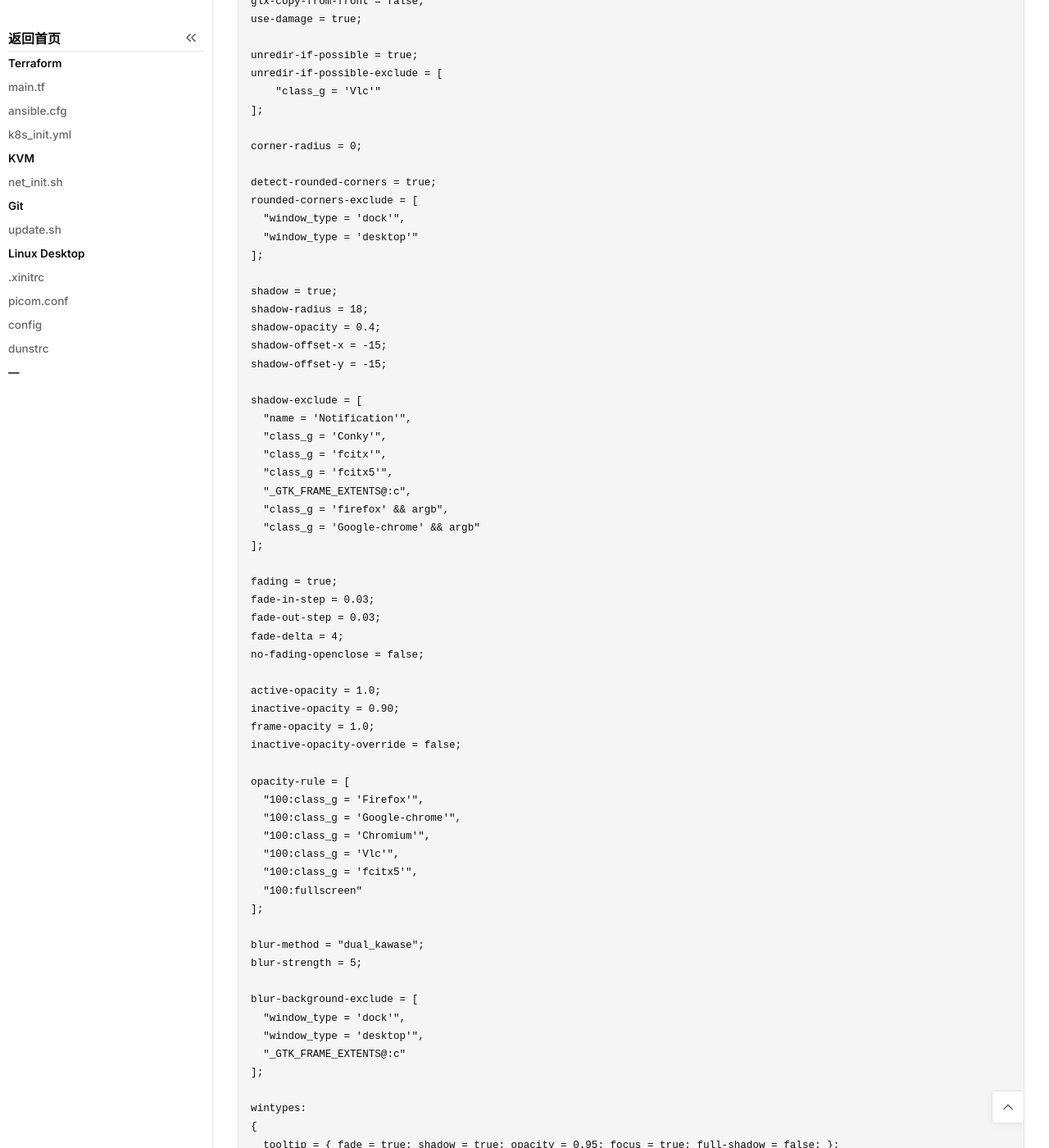
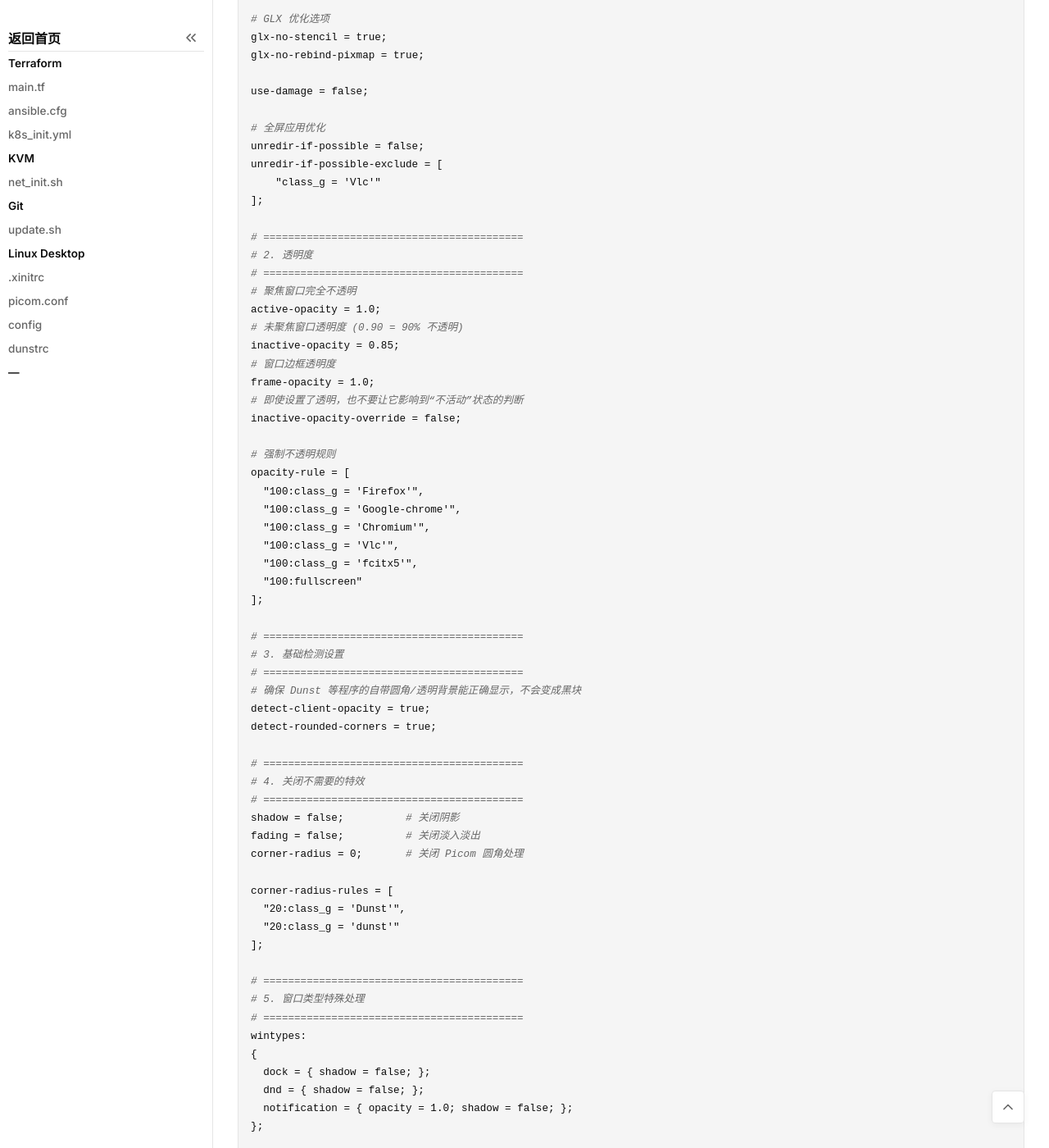
Before and after one commit to librebitx/libix.github.io, a Jekyll site: the page built from _posts/26-01-20-Code.md, in a window 1280 px wide and 1400 px high, scrolled down 17961 px. Shown: the whole window at 82% size. Built offline with Jekyll 4.4.1, drawn with Linux system fonts in a browser that asks for light colours; some of the changed text lies outside the part shown.

Commit message:
Updated some content 2026/01/22-06:58:34

````diff
--- a/_posts/26-01-20-Code.md
+++ b/_posts/26-01-20-Code.md
@@ -811,54 +811,37 @@ exec i3
 ## picom.conf
 
 ```bash
+# ==========================================
+# 1. 核心后端与性能 (消除撕裂的关键)
+# ==========================================
 backend = "glx";
 vsync = true;
 
+# GLX 优化选项
 glx-no-stencil = true;
 glx-no-rebind-pixmap = true;
-glx-copy-from-front = false;
-use-damage = true;
 
-unredir-if-possible = true;
+use-damage = false;
+
+# 全屏应用优化
+unredir-if-possible = false;
 unredir-if-possible-exclude = [
     "class_g = 'Vlc'"
 ];
 
-corner-radius = 0;
-
-detect-rounded-corners = true;
-rounded-corners-exclude = [
-  "window_type = 'dock'",
-  "window_type = 'desktop'"
-];
-
-shadow = true;
-shadow-radius = 18;
-shadow-opacity = 0.4;
-shadow-offset-x = -15;
-shadow-offset-y = -15;
-
-shadow-exclude = [
-  "name = 'Notification'",
-  "class_g = 'Conky'",
-  "class_g = 'fcitx'",
-  "class_g = 'fcitx5'",
-  "_GTK_FRAME_EXTENTS@:c",
-  "class_g = 'firefox' && argb",
-  "class_g = 'Google-chrome' && argb"
-];
-
-fading = true;
-fade-in-step = 0.03;
-fade-out-step = 0.03;
-fade-delta = 4;
-no-fading-openclose = false;
-
+# ==========================================
+# 2. 透明度
+# ==========================================
+# 聚焦窗口完全不透明
 active-opacity = 1.0;
-inactive-opacity = 0.90;
+# 未聚焦窗口透明度 (0.90 = 90% 不透明)
+inactive-opacity = 0.85;
+# 窗口边框透明度
 frame-opacity = 1.0;
+# 即使设置了透明，也不要让它影响到“不活动”状态的判断
 inactive-opacity-override = false;
 
+# 强制不透明规则
 opacity-rule = [
   "100:class_g = 'Firefox'",
   "100:class_g = 'Google-chrome'",
@@ -868,23 +851,33 @@ opacity-rule = [
   "100:fullscreen"
 ];
 
-blur-method = "dual_kawase";
-blur-strength = 5;
+# ==========================================
+# 3. 基础检测设置
+# ==========================================
+# 确保 Dunst 等程序的自带圆角/透明背景能正确显示，不会变成黑块
+detect-client-opacity = true;
+detect-rounded-corners = true;
 
-blur-background-exclude = [
-  "window_type = 'dock'",
-  "window_type = 'desktop'",
-  "_GTK_FRAME_EXTENTS@:c"
+# ==========================================
+# 4. 关闭不需要的特效
+# ==========================================
+shadow = false;          # 关闭阴影
+fading = false;          # 关闭淡入淡出
+corner-radius = 0;       # 关闭 Picom 圆角处理
+
+corner-radius-rules = [
+  "20:class_g = 'Dunst'",
+  "20:class_g = 'dunst'"
 ];
 
+# ==========================================
+# 5. 窗口类型特殊处理
+# ==========================================
 wintypes:
 {
-  tooltip = { fade = true; shadow = true; opacity = 0.95; focus = true; full-shadow = false; };
-  dock = { shadow = false; clip-shadow-above = true; }
-  dnd = { shadow = false; }
-  popup_menu = { opacity = 1.0; shadow = false; }
-  dropdown_menu = { opacity = 1.0; shadow = false; }
-  menu = { opacity = 1.0; shadow = false; }
+  dock = { shadow = false; };
+  dnd = { shadow = false; };
+  notification = { opacity = 1.0; shadow = false; };
 };
 
 ```
@@ -1003,50 +997,34 @@ bindsym $mod+l exec slock
 
 ```bash
 [global]
-    # === 位置：顶部居中 ===
+    width = (150, 1920)
+    height = (0, 50)
+
     origin = top-center
+    offset = (0, 10)
 
-    # 偏移量：水平0，垂直10 (稍微悬浮在屏幕边缘或状态栏下方)
-    # 你可以根据你的 i3bar 高度调整这个 10，比如改成 30 让它完全浮空
-    offset = 0x10
+    shrink = no
 
-    # === 大小 ===
-    # 宽度：固定 350px
-    width = 350
-    # 高度：自动适应内容
-    height = 300
-
-    # === 外观：黑洞风格 ===
-    # 纯黑背景
-    transparency = 0
-    separator_color = "#333333"
-
-    # 无边框 (融为一体)
     frame_width = 0
 
-    # 极大的圆角
-    corner_radius = 20
+    font = Google Sans Code 10
+    alignment = center
+    padding = 10
+    horizontal_padding = 10
+    format = "<b>%s</b> %b"
 
-    # 内边距
-    padding = 15
-    horizontal_padding = 20
+[sysinfo]
+    stack_tag = sysinfo
+    background = "#000000"
+    foreground = "#ffffff"
 
-    # === 文字 ===
-    font = Sans Bold 11
-    # 允许 Pango 标记 (粗体、颜色等)
-    markup = full
-    format = "%s\n%b"
-    alignment = center
-    # 行间距
-    line_height = 6
+[urgency_normal]
+    background = "#000000"
+    foreground = "#ffffff"
 
 [urgency_low]
     background = "#000000"
     foreground = "#888888"
-
-[urgency_normal]
-    background = "#000000"
-    foreground = "#ffffff"
 
 [urgency_critical]
     background = "#000000"
````
Also changed, not shown: other parts of _posts/26-01-20-Code.md (+4 -3 lines), _posts/25-12-08-打造极简高效的 Linux 桌面.md (+5 -13 lines), _posts/26-01-10-Markdown.md (+12 -32 lines), _posts/26-01-12-Git.md (+1 -1 lines).
